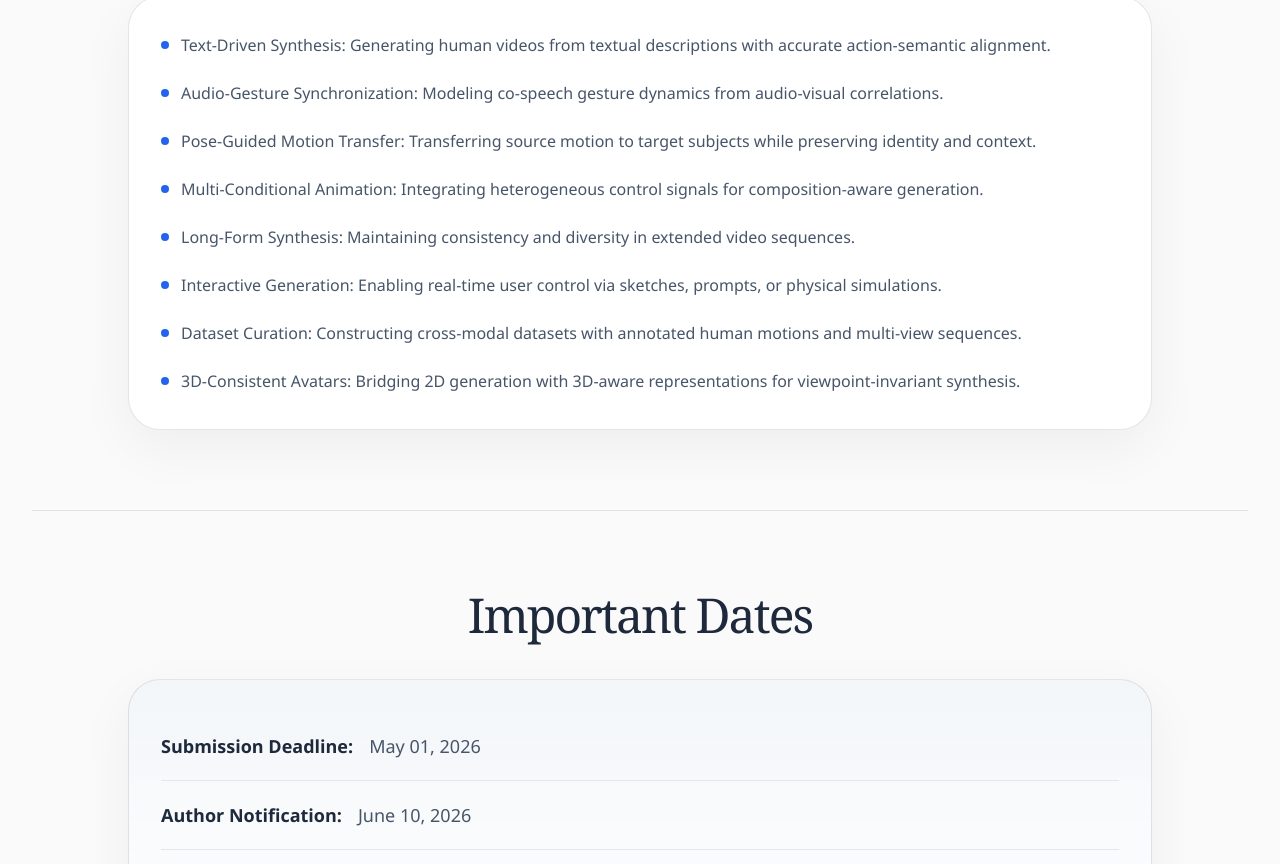
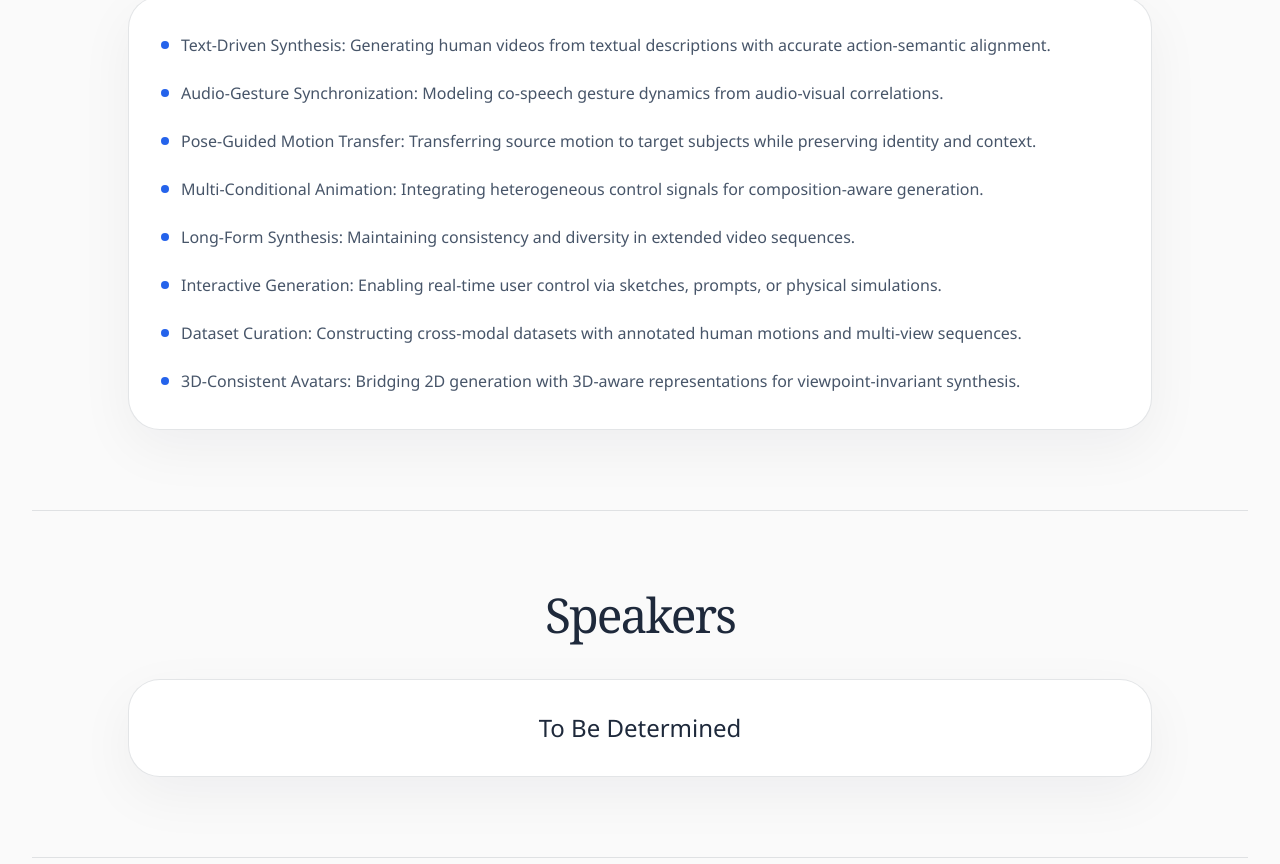
Before and after one commit to hvg-workshop/workshop2026, a React (Vite) app: page /#overview in a window 1280 px wide. Shown: the part 1934-2798 px from the top of the page. Built offline with nearby package versions, Linux system fonts and the light colour scheme.

Commit message:
feat: 新增Speakers模块并接入导航联动

```diff
--- a/src/App.jsx
+++ b/src/App.jsx
@@ -7,6 +7,7 @@ import { ImportantDatesSection } from './components/important-dates-section'
 import { AuthorsSection } from './components/instructions-section'
 import { OverviewSection } from './components/overview-section'
 import { ProgramSection } from './components/program-section'
+import { SpeakersSection } from './components/speakers-section'
 import { StickyTabs } from './components/sticky-tabs'
 import { TopicsSection } from './components/topics-section'
 import { workshopContent } from './content/workshop-content'
@@ -19,6 +20,7 @@ function App() {
       <main className="mx-auto max-w-7xl px-4 pb-20 sm:px-6 lg:px-8">
         <OverviewSection overview={workshopContent.overview} />
         <TopicsSection topics={workshopContent.topics} />
+        <SpeakersSection speakers={workshopContent.speakers} />
         <ImportantDatesSection importantDates={workshopContent.importantDates} />
         <AuthorsSection instructions={workshopContent.authorInstructions} />
         <CommitteeSection committee={workshopContent.committee} />
--- /dev/null
+++ b/src/components/speakers-section.jsx
@@ -0,0 +1,16 @@
+import { SectionShell } from './section-shell'
+
+export function SpeakersSection({ speakers }) {
+  return (
+    <SectionShell
+      id="speakers"
+      title={speakers.title}
+    >
+      <article className="rounded-[2rem] border border-[var(--color-line)] bg-white p-6 shadow-[0_18px_55px_rgba(15,23,42,0.05)] sm:p-8">
+        <p className="text-center text-xl font-medium text-[var(--color-text)] sm:text-2xl">
+          {speakers.statusText}
+        </p>
+      </article>
+    </SectionShell>
+  )
+}
--- a/src/content/workshop-content.js
+++ b/src/content/workshop-content.js
@@ -2,6 +2,7 @@ export const workshopContent = {
   tabs: [
     { id: 'overview', label: 'OVERVIEW' },
     { id: 'topics', label: 'Topics' },
+    { id: 'speakers', label: 'Speakers' },
     { id: 'important-dates', label: 'Important Dates' },
     { id: 'instructions-for-authors', label: 'Instructions for Authors' },
     { id: 'committee', label: 'Committee' },
@@ -52,6 +53,10 @@ export const workshopContent = {
       'Dataset Curation: Constructing cross-modal datasets with annotated human motions and multi-view sequences.',
       '3D-Consistent Avatars: Bridging 2D generation with 3D-aware representations for viewpoint-invariant synthesis.',
     ],
+  },
+  speakers: {
+    title: 'Speakers',
+    statusText: 'To Be Determined',
   },
   importantDates: {
     title: 'Important Dates',
```
Also changed, not shown: 2 other files (tests, documents, lock files or other folders).
